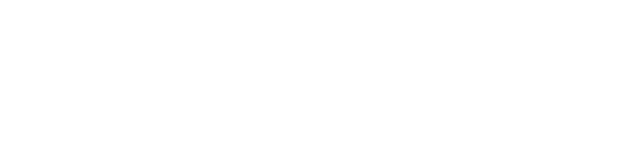
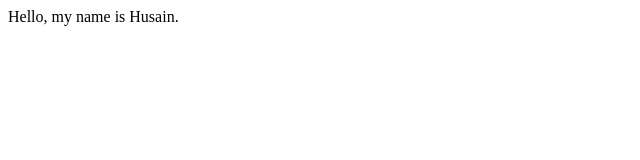
Before and after one commit to HusainHaekal3101/portfolio-project, a website: page index.html in a window 1280 px wide. Shown: the whole page, without its empty margins (0-640 px from the left). Drawn offline with Linux system fonts and the light colour scheme.

Commit message:
Add intro text

```diff
--- a/index.html
+++ b/index.html
@@ -9,7 +9,7 @@
 </head>
 
 <body>
-
+  Hello, my name is Husain.
   <script src="script.js"></script>
 </body>
 
```
